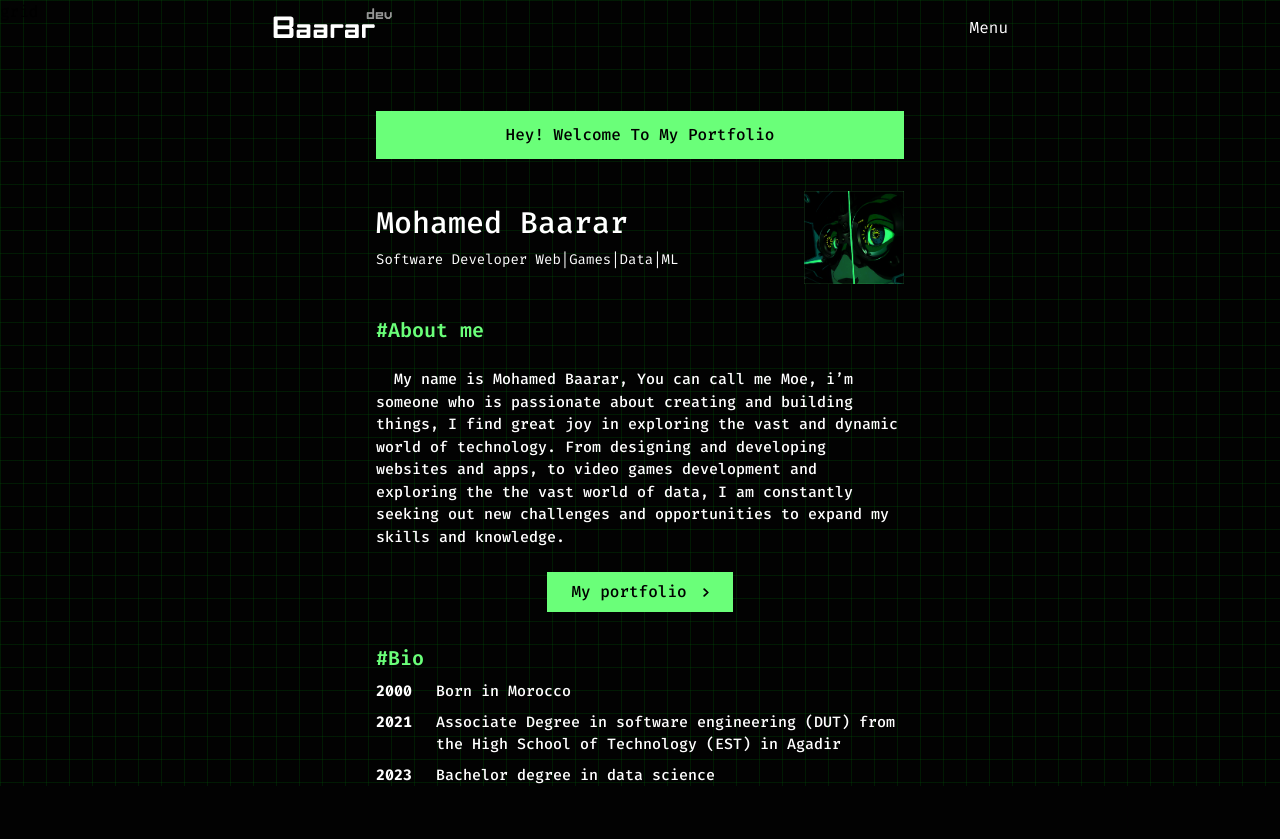
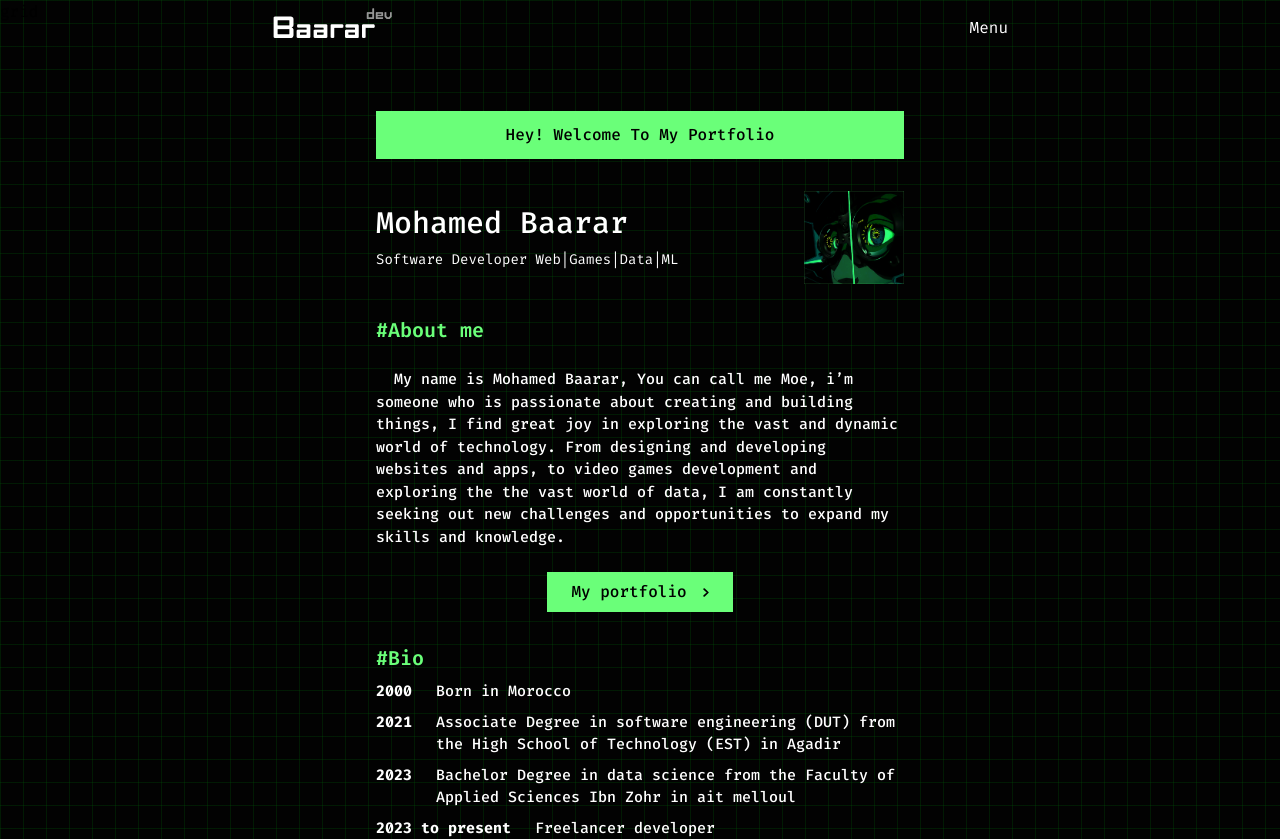
Before and after one commit to eddev00/mini-portfolio, a Next.js app in the folder front/: page / in a window 1280 px wide. Before the commit the page ends 800 px from the top, so only its background shows below. Built offline with nearby package versions, Linux system fonts and the light colour scheme.

Commit message:
section: bio

```diff
--- a/front/src/components/Bio.tsx
+++ b/front/src/components/Bio.tsx
@@ -19,7 +19,14 @@ const Bio = () => {
       </div>
       <div className="bio-item text-white flex gap-6">
         <span className="font-bold">2023</span>
-        <span className="">Bachelor degree in data science</span>
+        <span className="">
+          Bachelor Degree in data science from the Faculty of Applied Sciences
+          Ibn Zohr in ait melloul{" "}
+        </span>
+      </div>
+      <div className="bio-item text-white flex gap-6">
+        <span className="font-bold">2023 to present</span>
+        <span className="">Freelancer developer</span>
       </div>
     </div>
   );
```
